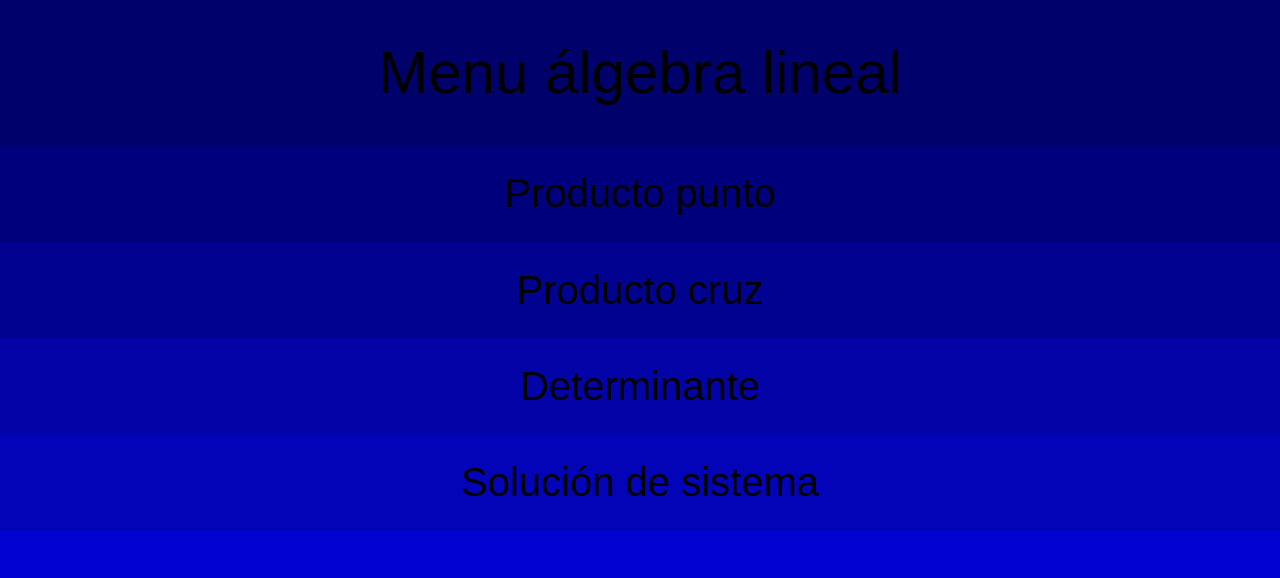
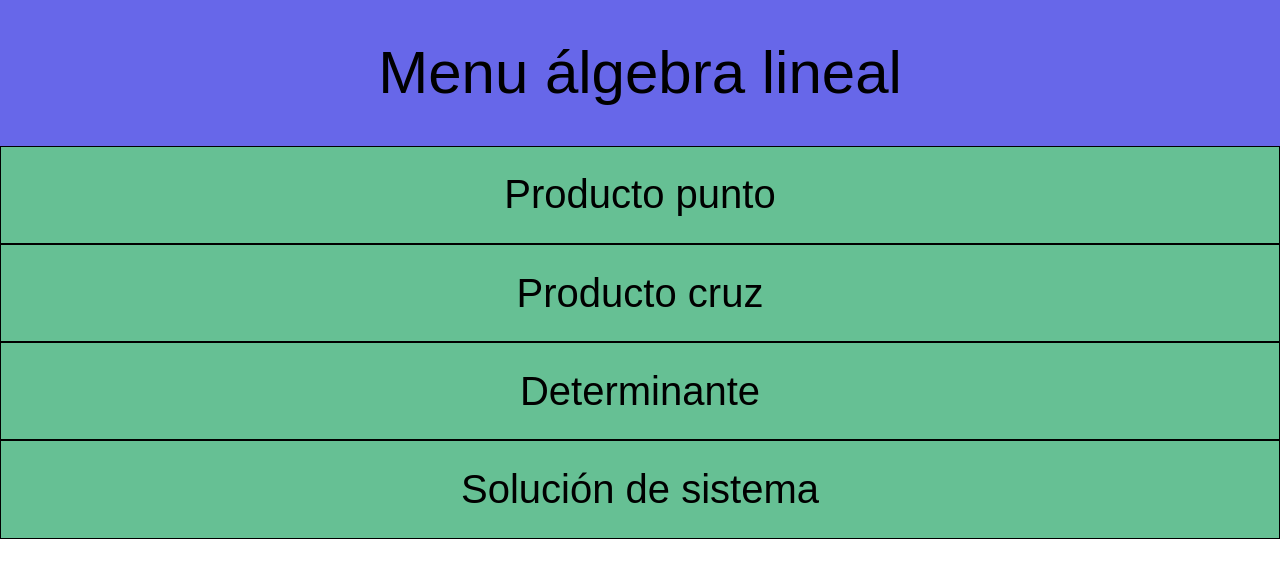
Before and after one commit to PasThree99/Carrer-Summary, a Flask app: page /Algebra_lineal in a window 1280 px wide. Shown: the top 578 px of the page. Run offline with Flask 2, Linux system fonts and the light colour scheme.

Commit message:
Mejorer interfaz algebra lineal

```diff
--- a/IIND/static/menu_algebra_lineal.css
+++ b/IIND/static/menu_algebra_lineal.css
@@ -4,7 +4,7 @@
     font-family: sans-serif;
     text-decoration: none;
     color: black;
-    background-color: rgb(3, 3, 209);
+    /*background-color: rgb(3, 3, 209);*/
 }
 
 body{
@@ -12,19 +12,25 @@ body{
     grid-template-columns: 100%;
 }
 
-h1{
-    text-align: center;
-}
 
 .option{
     text-align: center;
     font-size: 40px;
     padding: 2% 0 2% 0;
     margin: 0 0 0 0;
+    background-color: rgba(84, 185, 135, 0.89);
+    border-style: solid;
+    border-color: black;
+    border-width: 1px;
+    /*margin-top: 0.5%;*/
+}
+
+.option:hover{
+    background-color: rgba(74, 165, 120, 0.89);
 }
 
 .title{
-    background-color: rgb(1, 1, 107);
+    background-color: rgb(103, 103, 233);
     padding: 3% 0 3% 0;
     font-size: 30px;
     font-weight: 100;
@@ -32,8 +38,13 @@ h1{
 
 h1{
     font-weight: 400;
-    background-color: rgb(1, 1, 107);
+    background-color: rgb(103, 103, 233);
+    text-align: center;
 }
+
+
+
+/*
 
 .pp{
     background-color: rgb(0, 0, 124);
@@ -60,3 +71,4 @@ h1{
 .ss:hover{
     background-color: rgb(1, 1, 163);
 }
+*/
```
Also changed, not shown: IIND/static/determinante.css (+17 -2 lines).
